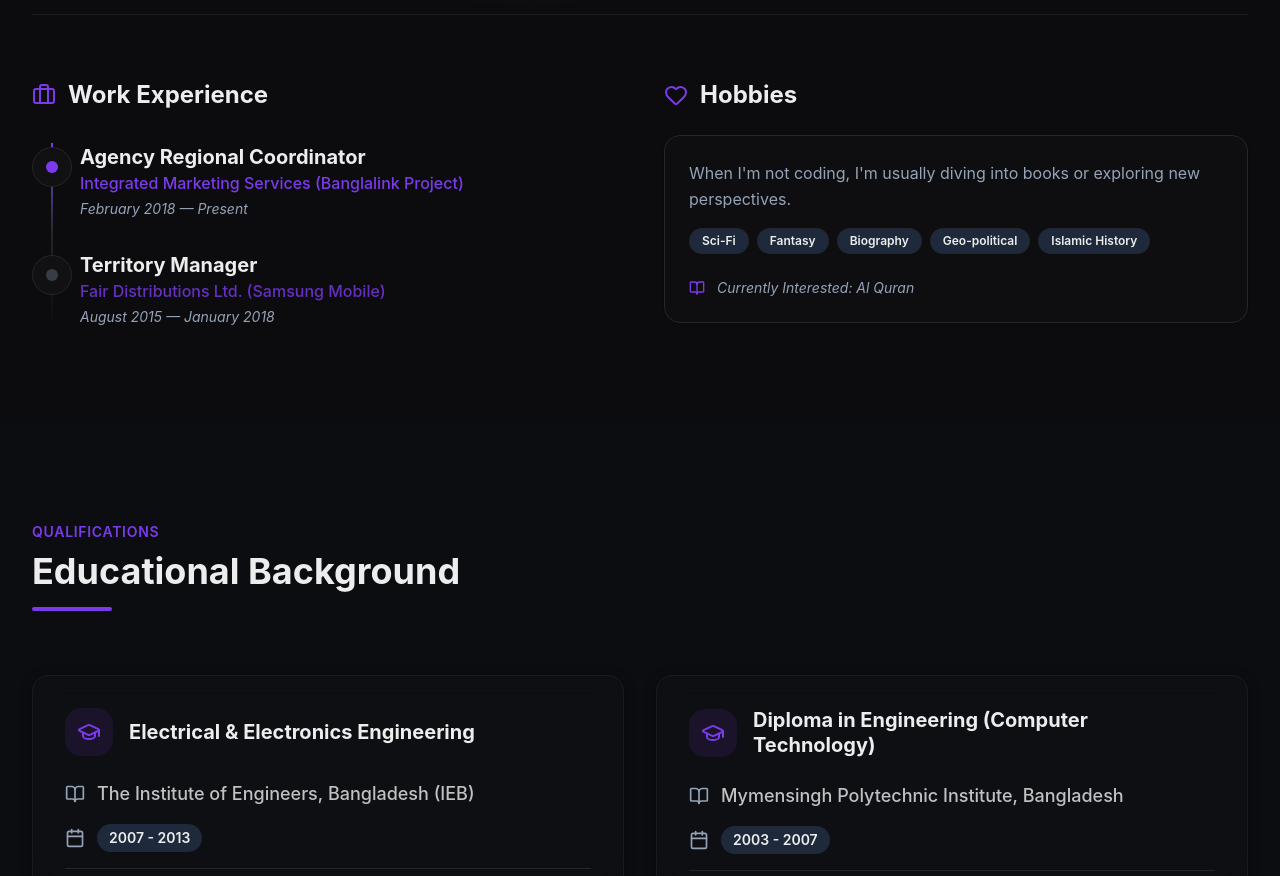
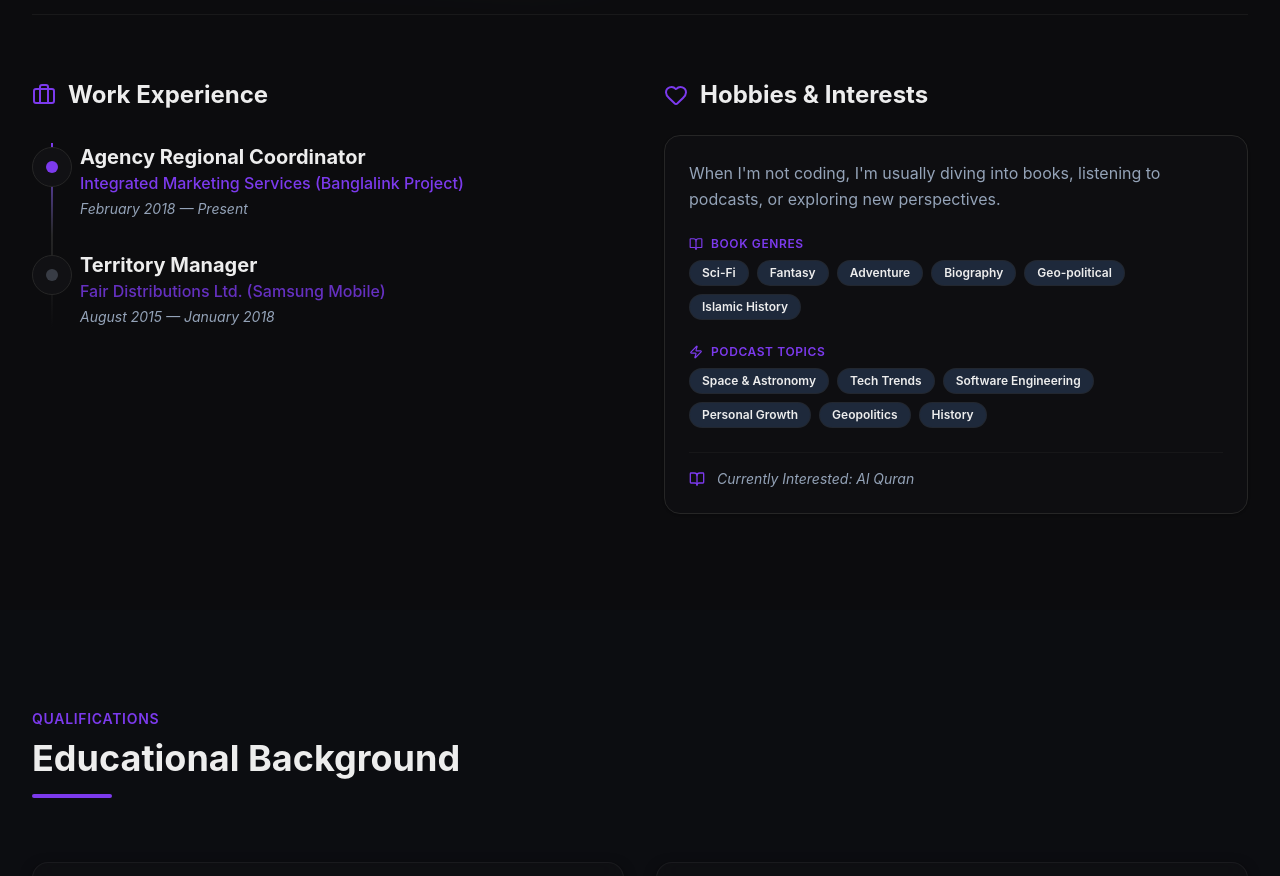
Before and after one commit to nasirmasud/nasir-portfolio, a React (Vite) app: page / in a window 1280 px wide. Shown: the part 4240-5116 px from the top of the page. Built offline with nearby package versions, Linux system fonts and the light colour scheme; no server answers.

Commit message:
enhanced About component with hobbies, interests, and genres sections

```diff
--- a/src/components/About.jsx
+++ b/src/components/About.jsx
@@ -210,7 +210,7 @@ const About = () => {
             </div>
           </motion.div>
 
-          {/* Hobbies - 4 columns on large screens */}
+          {/* Hobbies - 6 columns on large screens */}
           <motion.div
             className='lg:col-span-6 space-y-6'
             initial={{ opacity: 0, y: 30 }}
@@ -218,29 +218,54 @@ const About = () => {
             transition={{ delay: 0.7 }}
           >
             <h3 className='text-2xl font-bold flex items-center gap-3 text-foreground'>
-              <Heart className='text-primary' /> Hobbies
+              <Heart className='text-primary' /> Hobbies & Interests
             </h3>
-            <div className='bg-card/50 border border-border rounded-2xl p-6 shadow-sm'>
-              <p className='text-muted-foreground mb-4 leading-relaxed'>
-                When I'm not coding, I'm usually diving into books or exploring new perspectives.
+            <div className='bg-card/50 border border-border rounded-2xl p-6 shadow-sm space-y-6'>
+              <p className='text-muted-foreground leading-relaxed'>
+                When I'm not coding, I'm usually diving into books, listening to podcasts, or exploring new perspectives.
               </p>
+
+              {/* Book Genres Section */}
+              <div className='space-y-2'>
+                <h4 className='text-xs font-semibold text-primary uppercase tracking-wider flex items-center gap-2'>
+                  <BookOpen size={14} /> Book Genres
+                </h4>
                 <div className='flex flex-wrap gap-2'>
-                {["Sci-Fi", "Fantasy", "Biography", "Geo-political", "Islamic History"].map((hobby) => (
+                  {["Sci-Fi", "Fantasy", "Adventure", "Biography", "Geo-political", "Islamic History"].map((genre) => (
                     <span
-                    key={hobby}
+                      key={genre}
                       className='px-3 py-1 bg-secondary text-foreground text-xs font-semibold rounded-full border border-border/50 hover:border-primary/50 transition-colors cursor-default'
                     >
-                    {hobby}
+                      {genre}
                     </span>
                   ))}
                 </div>
-              <div className='mt-6 flex items-center gap-3 text-sm text-muted-foreground italic'>
+              </div>
+
+              {/* Podcast Categories Section */}
+              <div className='space-y-2'>
+                <h4 className='text-xs font-semibold text-primary uppercase tracking-wider flex items-center gap-2'>
+                  <Zap size={14} /> Podcast Topics
+                </h4>
+                <div className='flex flex-wrap gap-2'>
+                  {["Space & Astronomy", "Tech Trends", "Software Engineering", "Personal Growth", "Geopolitics", "History"].map((topic) => (
+                    <span
+                      key={topic}
+                      className='px-3 py-1 bg-secondary text-foreground text-xs font-semibold rounded-full border border-border/50 hover:border-primary/50 transition-colors cursor-default'
+                    >
+                      {topic}
+                    </span>
+                  ))}
+                </div>
+              </div>
+
+              {/* Currently Interested / Reading */}
+              <div className='pt-4 border-t border-border/40 flex items-center gap-3 text-sm text-muted-foreground italic'>
                 <BookOpen size={16} className='text-primary' />
                 <span>Currently Interested: Al Quran</span>
               </div>
             </div>
           </motion.div>
-
         </div>
       </div>
     </section>
```
Lines whose indentation alone changed are shown as unchanged.
